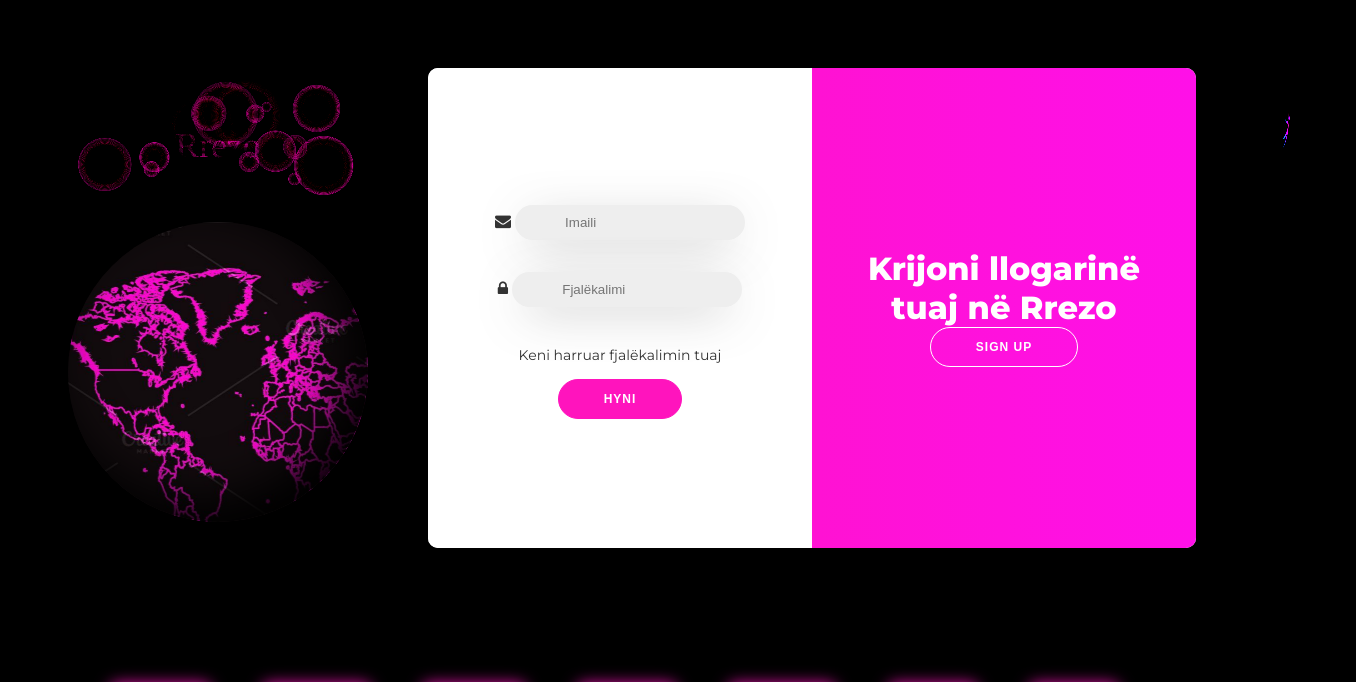
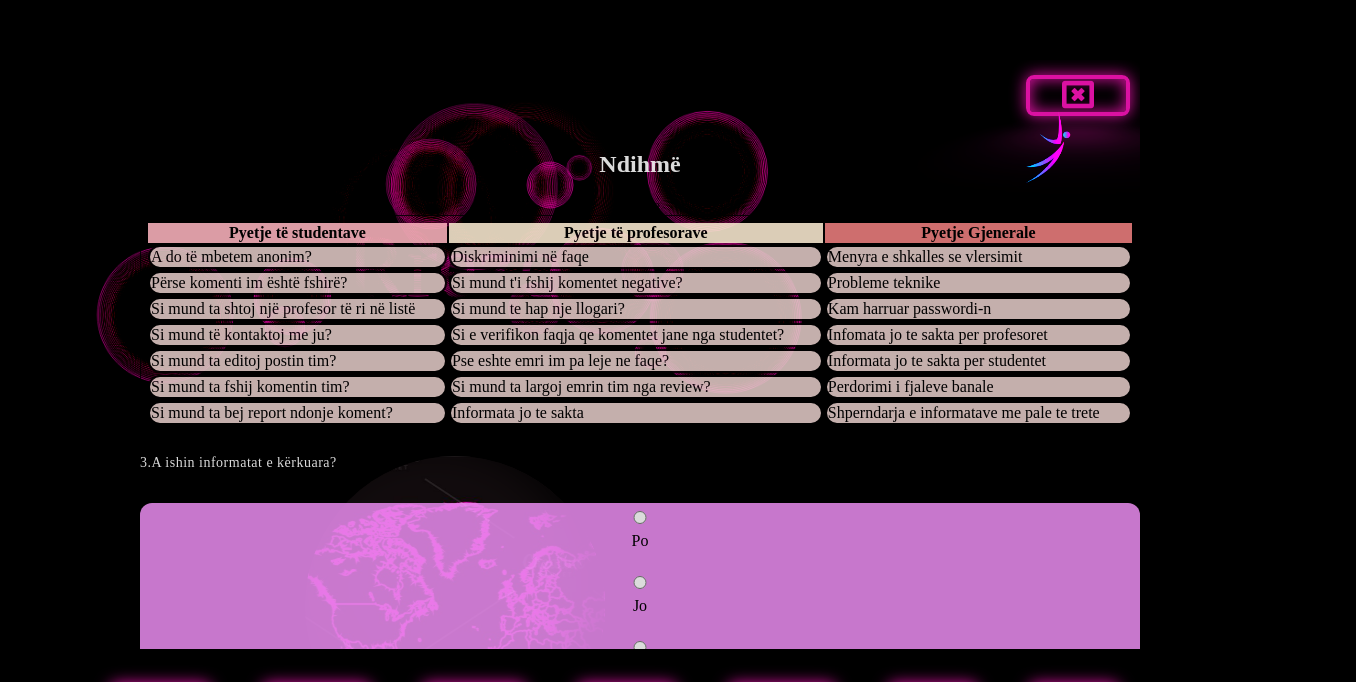
Before and after one commit to Blerina2/Rrezo, a website: page src/frontend/views/index.html in a window 1280 px wide. Both pictures are taken after a click on the icon 1074 px from the left and 704 px from the top of the page. Shown: the top 682 px of the page, 1356 px wide, since content can reach past the window. Drawn offline with Linux system fonts and the light colour scheme; animation ran at ten frames a second.

Commit message:
Krijimi i popup tabit Help

```diff
--- /dev/null
+++ b/src/frontend/js/shfaqeNdihmenPopUp.js
@@ -0,0 +1,24 @@
+function shfaqeNdihmenPopUp(){
+    let containerNdihmaId = document.getElementById("containerNdihmaId");
+    containerNdihmaId.style.display="block";
+    containerNdihmaId.style.visibility="visible";
+    containerNdihmaId.style.position="absolute";
+    containerNdihmaId.style.top="50%";
+    containerNdihmaId.style.left="50%";
+    containerNdihmaId.style.height="680px";
+    containerNdihmaId.style.transform="translate(-50%, -50%)";
+    containerNdihmaId.style.zIndex="80";
+    containerNdihmaId.style.opacity="0.86";
+
+    let containerLoginId= document.getElementById("containerLoginId");
+    containerLoginId.style.display="none";
+    containerLoginId.style.visibility="hidden";
+}
+function mbylleNdihmenPopUp(){
+    let containerNdihmaId = document.getElementById("containerNdihmaId");
+    containerNdihmaId.style.display="none";
+    containerNdihmaId.style.visibility="hidden";
+    let containerLoginId= document.getElementById("containerLoginId");
+    containerLoginId.style.display="block";
+    containerLoginId.style.visibility="visible";
+}
--- a/src/frontend/views/index.html
+++ b/src/frontend/views/index.html
@@ -128,7 +128,7 @@
                                                                                                  aria-hidden="true"></i></a>
         </div>
         <div class="grid-item-button">
-            <a class="neon-button"><i class="fa fa-question" title="Ndihmë" aria-hidden="true"></i></a>
+            <a class="neon-button"><i class="fa fa-question" title="Ndihmë" aria-hidden="true" onclick="shfaqeNdihmenPopUp()"></i></a>
         </div>
     </div>
     <p>Created with <i class="fa fa-heart"></i> by <a><strong>Blerina,Blerta,Arbresha</strong></a></p>
@@ -447,6 +447,85 @@
     </div>
 
 </div>
+<div  id="containerNdihmaId" style="display: none; visibility: hidden; width: 1000px; overflow: auto">
+    <div class="butonin-mbylle">
+        <a class="neon-button">
+            <i class="fa fa-window-close-o" onclick="mbylleNdihmenPopUp()"></i>
+        </a>
+        </div>
+    <div>
+        <h2>Ndihmë</h2>
+
+
+
+        <table style="width:100% ;border: 1px solid black;
+               border-radius: 10px;
+               padding: 5px ; ">
+            <caption>Pyetje</caption>
+            <tr>
+                <th style="background-color:lightpink"; > Pyetje të studentave</th>
+                <th style="background-color:papayawhip;";>Pyetje të profesorave</th>
+                <th style="background-color:lightcoral;";>Pyetje Gjenerale</th>
+            </tr>
+            <tr>
+                <td  style="background-color:#e5ccc9">A do të mbetem anonim?</td>
+                <td style="background-color:#e5ccc9"> Diskriminimi në faqe</td>
+                <td style="background-color:#e5ccc9">Menyra e shkalles se vlersimit</td>
+            </tr>
+            <tr>
+                <td style="background-color:#e5ccc9">Përse komenti im është fshirë?</td>
+                <td style="background-color:#e5ccc9">Si mund t'i fshij komentet negative?</td>
+                <td style="background-color:#e5ccc9">Probleme teknike</td>
+            </tr>
+            <tr>
+                <td style="background-color:#e5ccc9">Si mund ta shtoj një profesor të ri në listë</td>
+                <td style="background-color:#e5ccc9">Si mund te hap nje llogari?</td>
+                <td style="background-color:#e5ccc9">Kam harruar passwordi-n</td>
+            </tr>
+            <tr>
+                <td style="background-color:#e5ccc9">Si mund të kontaktoj me ju?</td>
+                <td style="background-color:#e5ccc9">Si e verifikon faqja qe komentet jane nga studentet?</td>
+                <td style="background-color:#e5ccc9">Infomata jo te sakta per profesoret</td>
+            </tr>
+            <tr>
+                <td style="background-color:#e5ccc9">Si mund ta editoj postin tim?</td>
+                <td style="background-color:#e5ccc9">Pse eshte emri im pa leje ne faqe?</td>
+                <td style="background-color:#e5ccc9">Informata jo te sakta per studentet</td>
+            </tr>
+            <tr>
+                <td style="background-color:#e5ccc9">Si mund ta fshij komentin tim?</td>
+                <td style="background-color:#e5ccc9">Si mund ta largoj emrin tim nga review?</td>
+                <td style="background-color:#e5ccc9">Perdorimi i fjaleve banale</td>
+            </tr>
+            <tr>
+                <td style="background-color:#e5ccc9">Si mund ta bej report ndonje koment?</td>
+                <td style="background-color:#e5ccc9">Informata jo te sakta</td>
+                <td style="background-color:#e5ccc9">Shperndarja e informatave me pale te trete</td>
+            </tr>
+        </table>
+        <p>3.A ishin informatat e kërkuara?</p>
+        <form action="/action_page.php" style="color: black ; overflow: auto; background-color: #e88bee;border-radius: 12px;">
+            <input type="radio" id="po" name="Informata" >
+            <label for="po">Po</label><br>
+            <input type="radio" id="jo" name="Informata" >
+            <label for="jo">Jo</label><br>
+            <input type="radio" id="Pjeserisht" name="Pjeserisht" >
+            <label for="Pjeserisht">Pjeserisht</label>
+        </form>
+        <p>2.Keni nevojë për informata shtese</p>
+        <form action="/action_page.php" style="color: black; overflow: auto; background-color: #e88bee;border-radius: 12px;">
+            <input type="checkbox" id="po1" >
+            <label for="po"> Po</label><br>
+            <input type="checkbox" id="jo1" >
+            <label for="jo">Jo</label><br>
+            <input type="checkbox" id="Pyetje" >
+            <label for="Pyetje"> Pyetje tjera</label><br><br>
+            <input type="submit" value="Submit" required>
+        </form>
+
+    </div>
+    </div>
+
 
 </body>
 <script type="application/javascript" src="/src/frontend/js/bubbleCanvas.js"></script>
@@ -455,4 +534,5 @@
 <script type="application/javascript" src="/src/frontend/js/shfaqePopUpKriterin.js"></script>
 <script type="application/javascript" src="/src/frontend/js/shfaqePopUpSiguria.js"></script>
 <script type="application/javascript" src="/src/frontend/js/shfaqeProblemetTeknikePopUp.js"></script>
+<script type="application/javascript" src="/src/frontend/js/shfaqeNdihmenPopUp.js"></script>
 </html>
```
